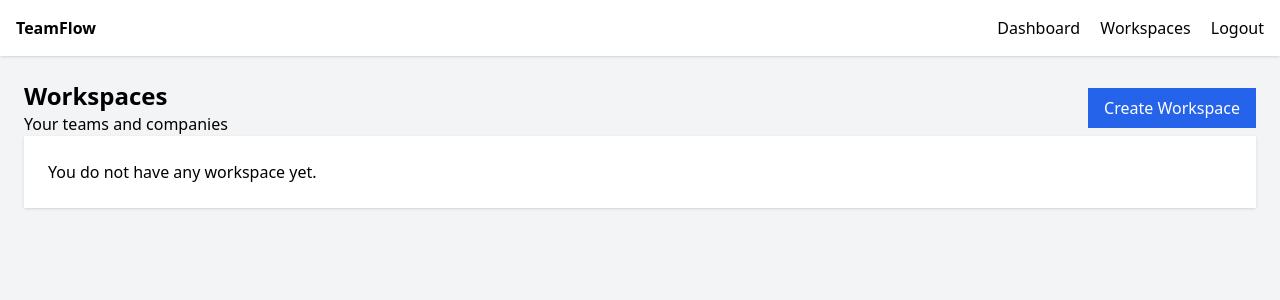
After one commit to bekzot1508/teamflow, a Django app: page /workspaces/ in a window 1280 px wide. The commit adds this page. Shown: the top 300 px of the page. Run offline with Django 5.2, Linux system fonts and the light colour scheme; the visitor is signed in with stand-in values (Sample User, id 1); data comes from the database, SQL or seed files in the repository; data that the repository does not hold is empty; parts of the project's set-up code (start-up, migrations or seed data) failed here and were passed over; some libraries are stand-ins or nearby versions.

Commit message:
in workspace module, forms.py, selectors.py, services.py, permissions.py and also templates are added

```diff
--- /dev/null
+++ b/apps/workspaces/selectors.py
@@ -0,0 +1,28 @@
+from .models import Workspace, WorkspaceMember
+
+
+def get_user_workspaces(user):
+    return (
+        Workspace.objects
+        .filter(memberships__user=user)
+        .select_related("owner")
+        .distinct()
+        .order_by("-created_at")
+    )
+
+
+def get_workspace_detail(*, workspace_id, user):
+    return (
+        Workspace.objects
+        .filter(id=workspace_id, memberships__user=user)
+        .select_related("owner")
+        .prefetch_related("memberships__user")
+        .first()
+    )
+
+
+def get_workspace_member(*, workspace, user):
+    return WorkspaceMember.objects.filter(
+        workspace=workspace,
+        user=user,
+    ).first()
--- /dev/null
+++ b/apps/workspaces/urls.py
@@ -0,0 +1,15 @@
+from django.urls import path
+
+from .views import (
+    WorkspaceCreateView,
+    WorkspaceDetailView,
+    WorkspaceListView,
+)
+
+app_name = "workspaces"
+
+urlpatterns = [
+    path("", WorkspaceListView.as_view(), name="list"),
+    path("create/", WorkspaceCreateView.as_view(), name="create"),
+    path("<int:workspace_id>/", WorkspaceDetailView.as_view(), name="detail"),
+]
--- a/apps/workspaces/views.py
+++ b/apps/workspaces/views.py
@@ -1,3 +1,81 @@
-from django.shortcuts import render
+from django.contrib import messages
+from django.contrib.auth.mixins import LoginRequiredMixin
+from django.shortcuts import redirect, render
+from django.views import View
 
-# Create your views here.
+from .forms import WorkspaceCreateForm
+from .selectors import get_user_workspaces, get_workspace_detail
+from .services import create_workspace
+
+
+class WorkspaceListView(LoginRequiredMixin, View):
+    template_name = "workspaces/workspace_list.html"
+
+    def get(self, request):
+        workspaces = get_user_workspaces(request.user)
+
+        return render(
+            request,
+            self.template_name,
+            {
+                "workspaces": workspaces,
+            },
+        )
+
+
+class WorkspaceCreateView(LoginRequiredMixin, View):
+    template_name = "workspaces/workspace_form.html"
+
+    def get(self, request):
+        form = WorkspaceCreateForm()
+
+        return render(
+            request,
+            self.template_name,
+            {
+                "form": form,
+            },
+        )
+
+    def post(self, request):
+        form = WorkspaceCreateForm(request.POST)
+
+        if form.is_valid():
+            workspace = create_workspace(
+                owner=request.user,
+                name=form.cleaned_data["name"],
+                description=form.cleaned_data["description"],
+            )
+
+            messages.success(request, "Workspace created successfully.")
+            return redirect("workspaces:detail", workspace_id=workspace.id)
+
+        return render(
+            request,
+            self.template_name,
+            {
+                "form": form,
+            },
+        )
+
+
+class WorkspaceDetailView(LoginRequiredMixin, View):
+    template_name = "workspaces/workspace_detail.html"
+
+    def get(self, request, workspace_id):
+        workspace = get_workspace_detail(
+            workspace_id=workspace_id,
+            user=request.user,
+        )
+
+        if workspace is None:
+            messages.error(request, "Workspace not found or access denied.")
+            return redirect("workspaces:list")
+
+        return render(
+            request,
+            self.template_name,
+            {
+                "workspace": workspace,
+            },
+        )
--- a/config/urls.py
+++ b/config/urls.py
@@ -9,6 +9,7 @@ urlpatterns = [
     path("__reload__/", include("django_browser_reload.urls")),
     path("", dashboard, name="dashboard"),
     path("", include("apps.users.urls")),
+    path("workspaces/", include("apps.workspaces.urls")),
 ]
 
 if settings.DEBUG:
--- a/templates/base.html
+++ b/templates/base.html
@@ -15,6 +15,9 @@
   <div class="space-x-4">
     {% if request.user.is_authenticated %}
       <a href="#">Dashboard</a>
+      <a href="{% url 'workspaces:list' %}" class="text-gray-700 hover:text-blue-600">
+        Workspaces
+      </a>
       <a href="{% url 'logout' %}">Logout</a>
     {% else %}
       <a href="{% url 'login' %}">Login</a>
--- /dev/null
+++ b/templates/workspaces/workspace_list.html
@@ -0,0 +1,40 @@
+{% extends "base.html" %}
+
+{% block content %}
+<div class="max-w-5xl mx-auto">
+  <div class="flex items-center justify-between mb-6">
+    <div>
+      <h1 class="text-2xl font-bold text-gray-900">Workspaces</h1>
+      <p class="text-gray-500">Your teams and companies</p>
+    </div>
+
+    <a href="{% url 'workspaces:create' %}"
+       class="bg-blue-600 text-white px-4 py-2 rounded-lg hover:bg-blue-700">
+      Create Workspace
+    </a>
+  </div>
+
+  <div class="grid grid-cols-1 md:grid-cols-2 gap-4">
+    {% for workspace in workspaces %}
+      <a href="{% url 'workspaces:detail' workspace.id %}"
+         class="block bg-white rounded-xl shadow p-5 hover:shadow-md transition">
+        <h2 class="text-lg font-semibold text-gray-900">
+          {{ workspace.name }}
+        </h2>
+
+        <p class="text-gray-500 mt-2">
+          {{ workspace.description|default:"No description" }}
+        </p>
+
+        <p class="text-sm text-gray-400 mt-4">
+          Owner: {{ workspace.owner.email }}
+        </p>
+      </a>
+    {% empty %}
+      <div class="bg-white rounded-xl shadow p-6">
+        <p class="text-gray-500">You do not have any workspace yet.</p>
+      </div>
+    {% endfor %}
+  </div>
+</div>
+{% endblock %}
```
Also changed, not shown: apps/workspaces/forms.py (added, +20 -0 lines), apps/workspaces/permissions.py (added, +26 -0 lines), apps/workspaces/services.py (added, +20 -0 lines), templates/workspaces/workspace_detail.html (added, +38 -0 lines), templates/workspaces/workspace_form.html (added, +31 -0 lines).
